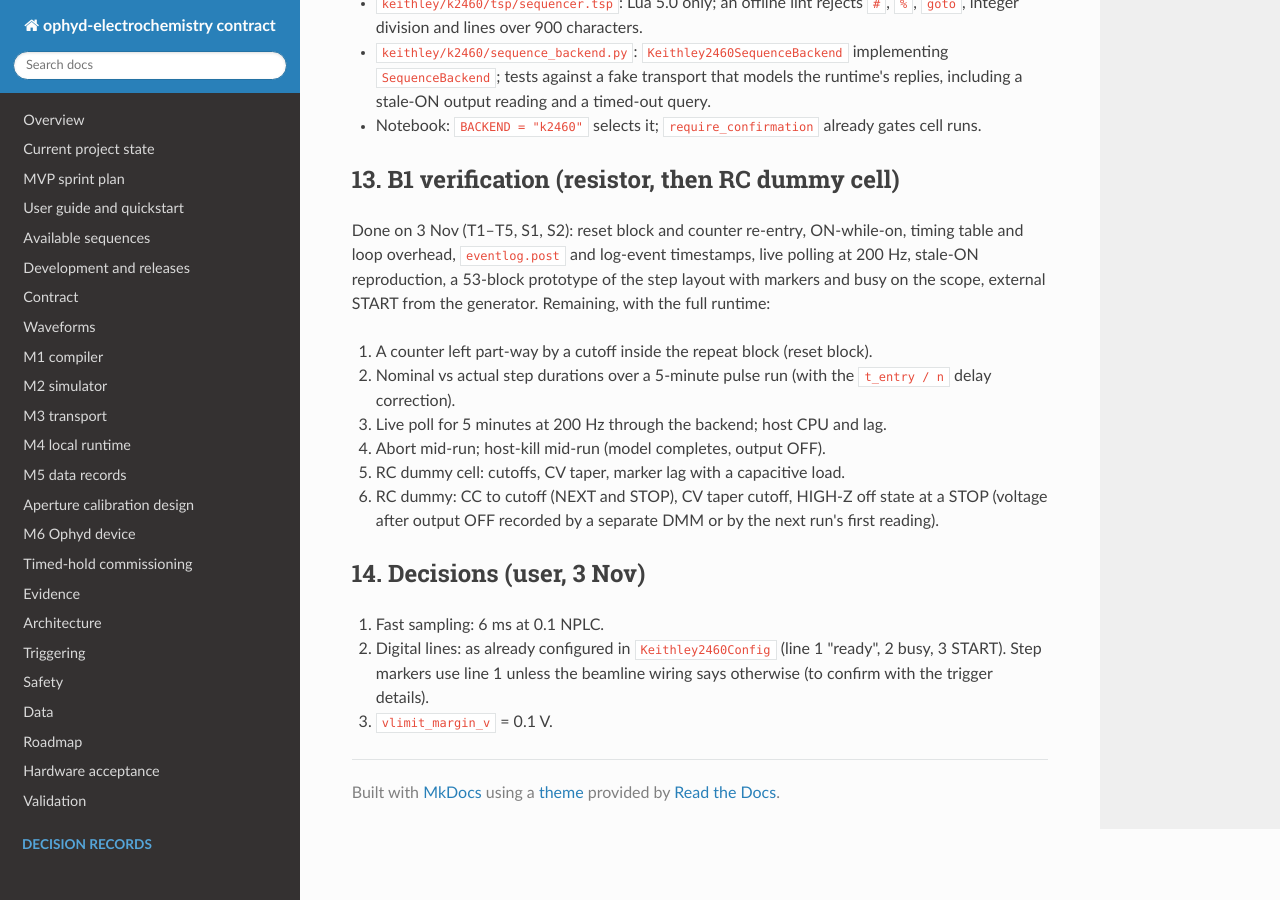
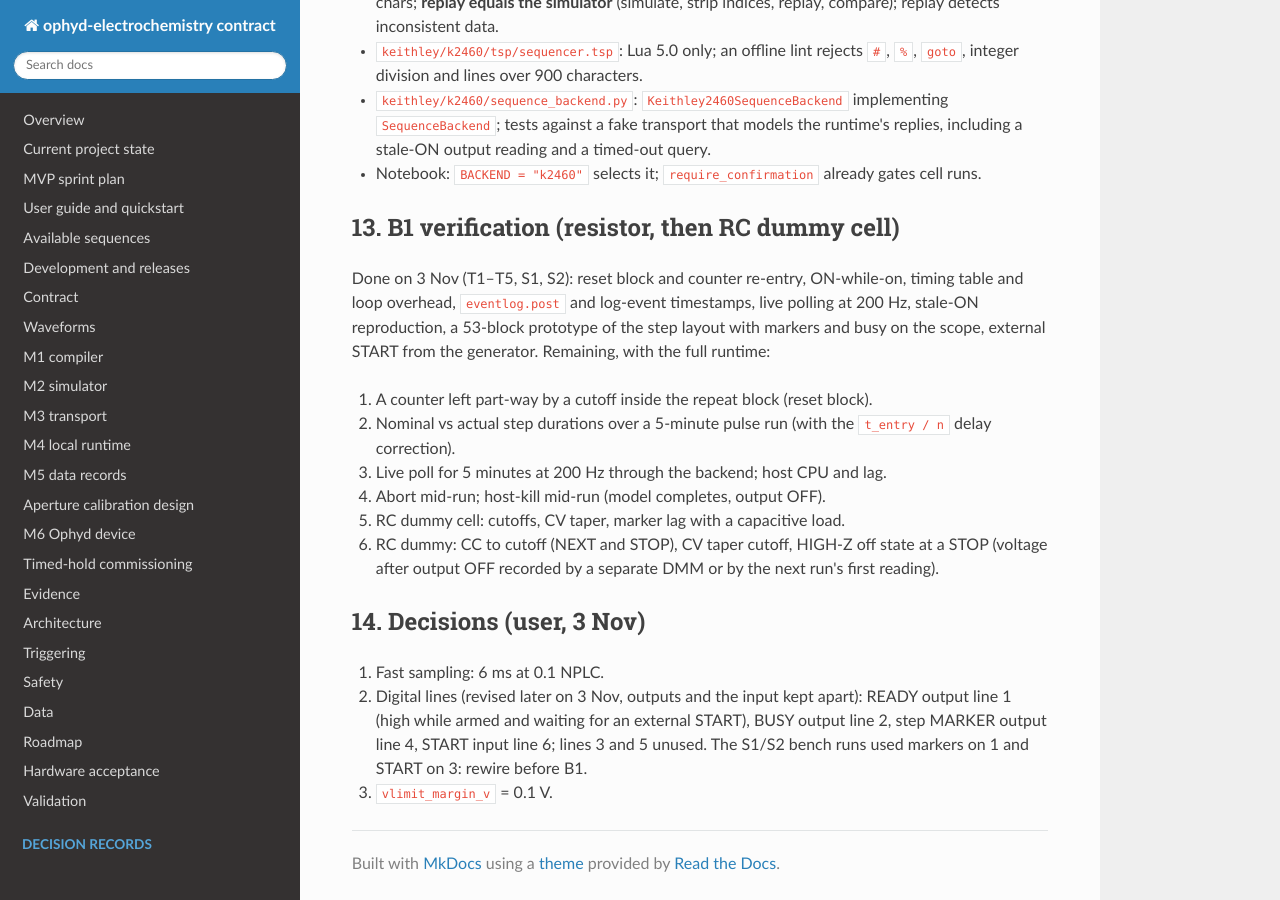
Before and after one commit to BAMresearch/ophyd-electrochemistry, an MkDocs documentation site: the page built from docs/sequencer-design.md, in a window 1280 px wide and 900 px high, scrolled down 6677 px. Built offline with MkDocs 1.6.1, drawn with Linux system fonts in a browser that asks for light colours; nearby versions of some CDN libraries; some of the changed text lies outside the part shown.

Commit message:
feat(k2460): sequencer digital lines READY 1, BUSY 2, MARKER 4, START 6
Keep READY as the 'armed, waiting for START' output instead of reusing it for
step markers; outputs and the START input on separate lines. The runtime
accepts any digital pattern within the ready/busy/marker outputs (bit split
without Lua 5.0 bit operators) and drives all three low at shutdown. Brief 07
and the design follow; the bench needs rewiring before B1.

Co-Authored-By: Claude Opus 5.5 <noreply@anthropic.com>

```diff
--- a/docs/sequencer-design.md
+++ b/docs/sequencer-design.md
@@ -111,8 +111,8 @@ counter part-way, and it costs nothing measurable.
 
 Around the steps:
 
-- Prologue: `WAIT` on the START line (external start only), `BLOCK_LOG_EVENT`
-  "OE_T0" (time origin, §8), busy line high.
+- Prologue: external start only: READY high, `WAIT` on the START line; then
+  `BLOCK_LOG_EVENT` "OE_T0" (time origin, §8), busy high (and READY low).
 - Repeat block: `RESET` of the repeat counter before the block's first step;
   `BRANCH_COUNTER count → first step of the block` after its last step.
 - Normal end: `SOURCE_OUTPUT OFF`, marker and busy low. **Stop path** (separate
@@ -165,6 +165,8 @@ takes `DELAY d → MEASURE → limit/counter blocks` per sample:
 
 ## 8. Start, markers, busy line, time base
 
+- READY (external start): high from arming until the START edge, so the
+  beamline can see that the 2460 is waiting for its trigger.
 - START: `immediate` arms and runs; `external` waits on the START input line
   (`digio.MODE_TRIGGER_IN`, `trigger.digin[line].edge`, `BLOCK_WAIT` with
   `CLEAR_ENTER`, so only an edge after arming starts the run). S2 scope: START →
@@ -291,7 +293,9 @@ Remaining, with the full runtime:
 ## 14. Decisions (user, 3 Nov)
 
 1. Fast sampling: 6 ms at 0.1 NPLC.
-2. Digital lines: as already configured in `Keithley2460Config` (line 1
-   "ready", 2 busy, 3 START). Step markers use line 1 unless the beamline
-   wiring says otherwise (to confirm with the trigger details).
+2. Digital lines (revised later on 3 Nov, outputs and the input kept apart):
+   READY output line 1 (high while armed and waiting for an external START),
+   BUSY output line 2, step MARKER output line 4, START input line 6; lines 3
+   and 5 unused. The S1/S2 bench runs used markers on 1 and START on 3: rewire
+   before B1.
 3. `vlimit_margin_v` = 0.1 V.
```
Also changed, not shown: briefs/07-sequencer-compiler.md (+19 -11 lines), docs/current-state.md (+6 -0 lines), 2 other files.
